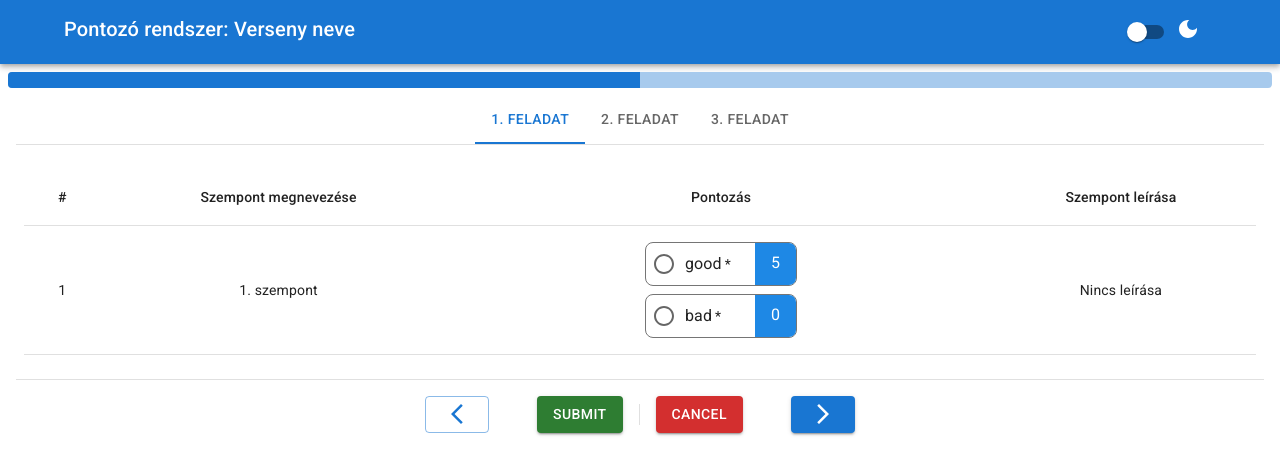
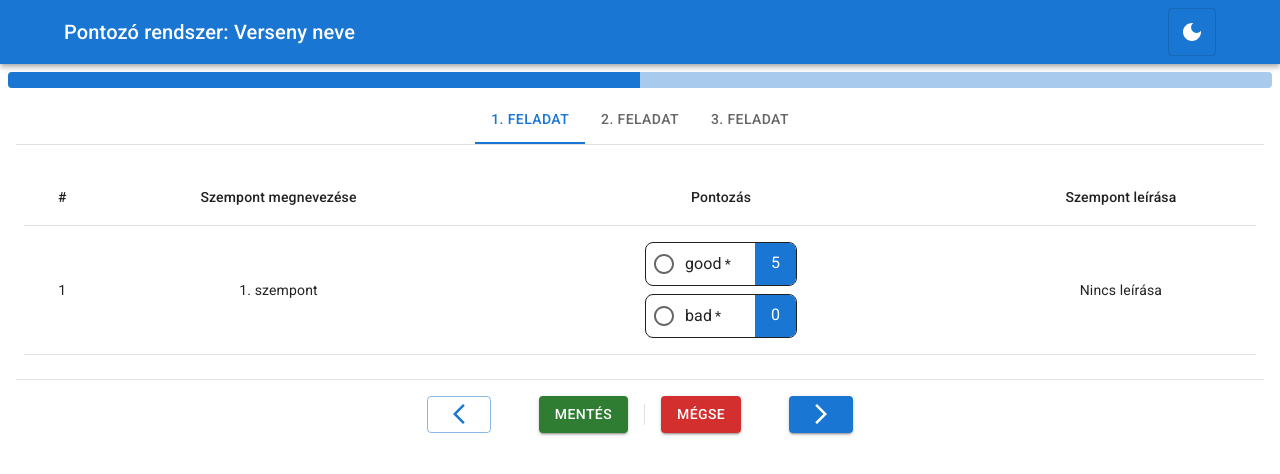
Before and after one commit to kamka427/React-Scoring-Component, a React (Create React App) app: page / in a window 1280 px wide. Shown: the top 474 px of the page. Built offline with nearby package versions, Linux system fonts and the light colour scheme; the HTML template or start-up script is replaced by a standard one.

Commit message:
Add better dark mode toggle

```diff
--- a/src/scoring/BooleanInput.js
+++ b/src/scoring/BooleanInput.js
@@ -1,5 +1,4 @@
 import { Box, Checkbox, Container, Divider, Typography } from "@mui/material";
-import { blue, grey } from "@mui/material/colors";
 
 export const BooleanInput = ({ aspect }) => {
   return (
@@ -15,7 +14,7 @@ export const BooleanInput = ({ aspect }) => {
             display: "flex",
             alignItems: "center",
             border: "1px  solid",
-            borderColor: grey[600],
+            borderColor: "gray.main",
             borderRadius: 2,
           }}
         >
@@ -24,7 +23,7 @@ export const BooleanInput = ({ aspect }) => {
 
           <Typography
             sx={{
-              backgroundColor: blue[600],
+              backgroundColor: "primary.main",
               color: "white",
               height: "100%",
               paddingX: 2,
--- a/src/scoring/Buttons.js
+++ b/src/scoring/Buttons.js
@@ -14,11 +14,11 @@ export const Buttons = ({ onSubmit, onCancel, onNext, onPrev }) => {
         </Button>
         <Box sx={{ display: "flex", justifyContent: "center", gap: 2 }}>
           <Button variant="contained" color="success" onClick={onSubmit}>
-            Submit
+            Mentés
           </Button>
           <Divider orientation="vertical" variant="middle" flexItem />
           <Button variant="contained" color="error" onClick={onCancel}>
-            Cancel
+            Mégse
           </Button>
         </Box>
         <Button variant="contained" onClick={onNext}>
--- a/src/scoring/ListInput.js
+++ b/src/scoring/ListInput.js
@@ -6,7 +6,6 @@ import {
   RadioGroup,
   Typography,
 } from "@mui/material";
-import { blue, grey } from "@mui/material/colors";
 
 export const ListInput = ({ aspect }) => {
   const items = Object.keys(aspect.values).map((key, index) => {
@@ -31,7 +30,7 @@ export const ListInput = ({ aspect }) => {
               display: "flex",
               alignItems: "center",
               border: "1px  solid",
-              borderColor: grey[600],
+              borderColor: "gray.main",
               borderRadius: 2,
             }}
           >
@@ -47,7 +46,7 @@ export const ListInput = ({ aspect }) => {
             />
             <Typography
               sx={{
-                backgroundColor: blue[600],
+                backgroundColor: "primary.main",
                 color: "white",
                 height: "100%",
                 paddingX: 2,
--- a/src/scoring/NavBar.js
+++ b/src/scoring/NavBar.js
@@ -1,24 +1,34 @@
 import {
   AppBar,
   Container,
-  FormControlLabel,
-  Switch,
+  ToggleButton,
   Toolbar,
   Typography,
 } from "@mui/material";
-import DarkModeIcon from '@mui/icons-material/DarkMode';
+import LightModeIcon from "@mui/icons-material/LightMode";
+import DarkModeIcon from "@mui/icons-material/DarkMode";
 
 export const NavBar = ({ title, isDark, setTheme }) => {
   return (
     <>
       <AppBar position="static">
         <Toolbar>
-          <Container sx={{ display: "flex", justifyContent: "space-between" }}>
+          <Container
+            sx={{
+              display: "flex",
+              justifyContent: "space-between",
+              alignItems: "center",
+            }}
+          >
             <Typography variant="h6">Pontozó rendszer: {title}</Typography>
-            <FormControlLabel
-              control={<Switch checked={isDark} onChange={setTheme} />}
-              label={<DarkModeIcon />}
-           />
+
+            <ToggleButton
+              selected={isDark}
+              onChange={setTheme}
+              sx={{ color: "white" }}
+            >
+              {isDark ? <LightModeIcon /> : <DarkModeIcon />}
+            </ToggleButton>
           </Container>
         </Toolbar>
       </AppBar>
--- a/src/scoring/NumberInput.js
+++ b/src/scoring/NumberInput.js
@@ -1,5 +1,4 @@
 import { Box, Container, TextField, Typography } from "@mui/material";
-import { blue } from "@mui/material/colors";
 
 export const NumberInput = ({ aspect }) => {
   return (
@@ -22,12 +21,12 @@ export const NumberInput = ({ aspect }) => {
             variant="outlined"
             size="small"
             required={aspect.required}
-            label={aspect.required ? "Required" : "Optional"}
+            label={aspect.required ? "Kötelező" : "Opcionális"}
           ></TextField>
 
           <Typography
             sx={{
-              backgroundColor: blue[600],
+              backgroundColor: "primary.main",
               color: "white",
               alignSelf: "self-end",
               padding: 1,
```
